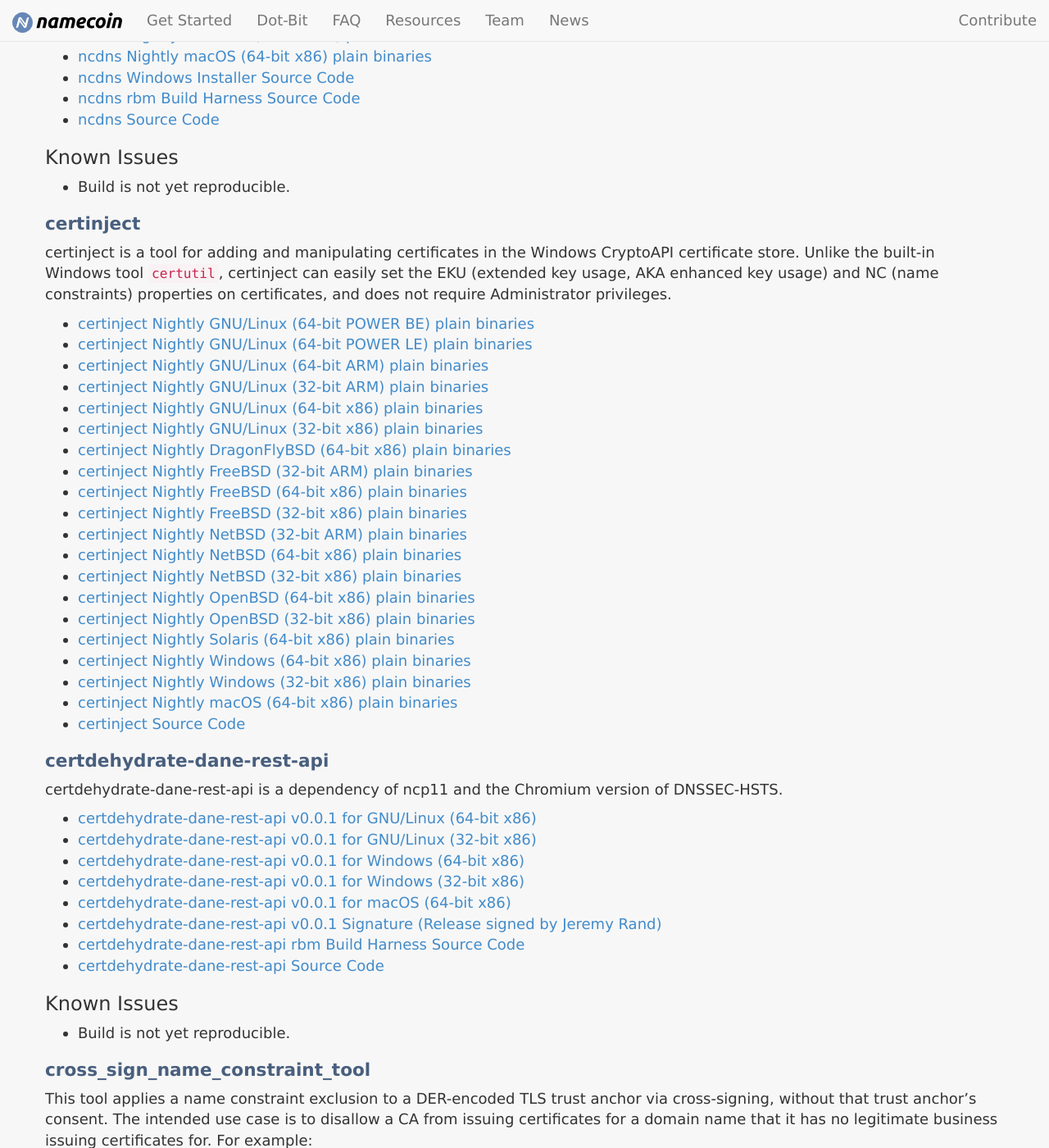
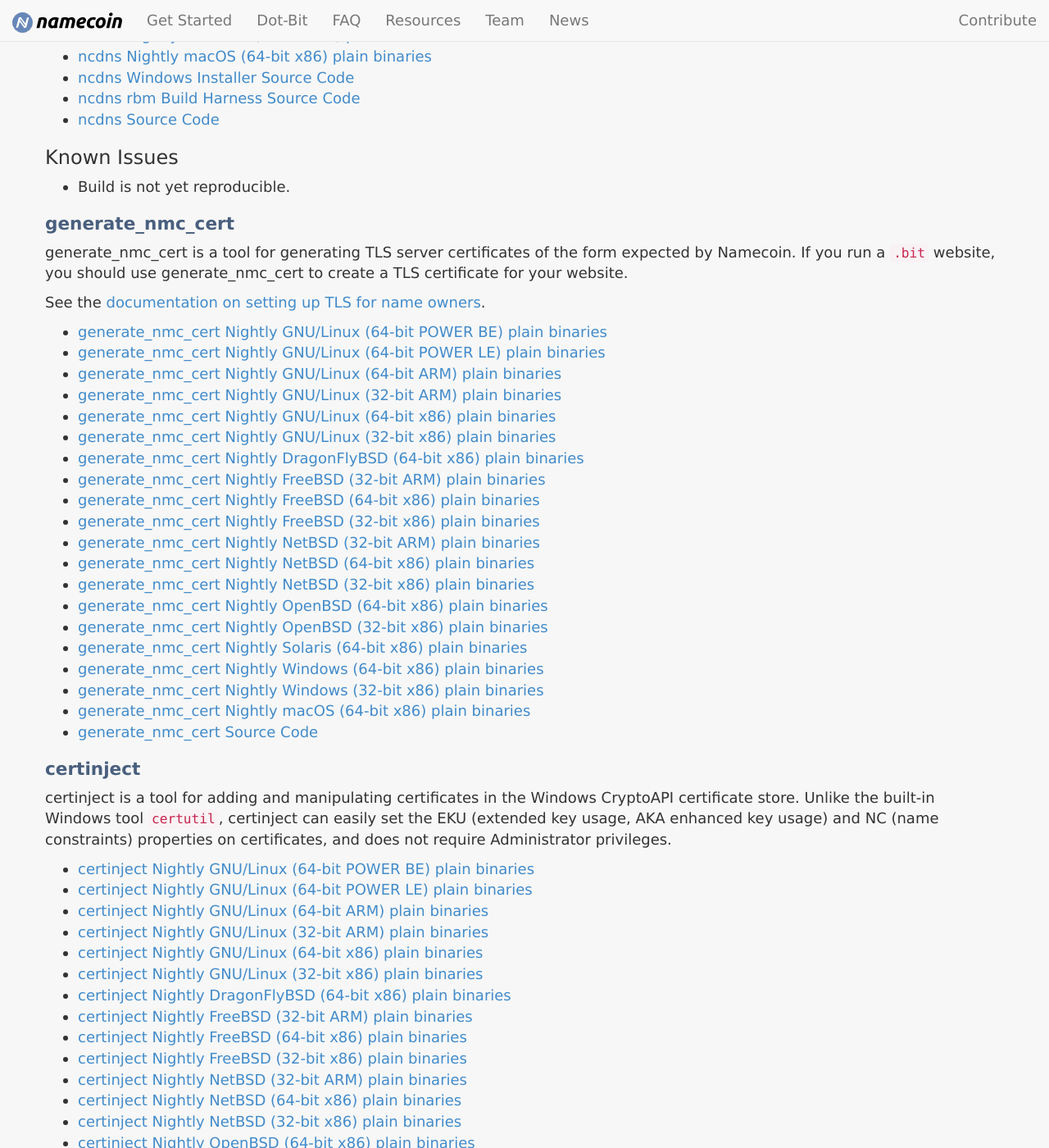
Before and after one commit to JeremyRand/namecoin.org, a Jekyll site: the page built from download/betas/index.md, in a window 1280 px wide and 1400 px high, scrolled down 3644 px. Shown: the whole window at 82% size. Built offline with Jekyll 4.4.1, drawn with Linux system fonts in a browser that asks for light colours.

Commit message:
Add Nightly builds of generate_nmc_cert

```diff
--- a/download/betas/index.md
+++ b/download/betas/index.md
@@ -140,6 +140,33 @@ ncdns plain binaries are also available for most major operating systems.  These
 ### Known Issues
 
 * Build is not yet reproducible.
+
+## generate_nmc_cert
+
+generate_nmc_cert is a tool for generating TLS server certificates of the form expected by Namecoin.  If you run a `.bit` website, you should use generate_nmc_cert to create a TLS certificate for your website.
+
+See the [documentation on setting up TLS for name owners]({{ "/docs/name-owners/tls/" | relative_url }}).
+
+* [generate_nmc_cert Nightly GNU/Linux (64-bit POWER BE) plain binaries](https://api.cirrus-ci.com/v1/artifact/github/namecoin/generate_nmc_cert/Cross-Compile%20Go%20latest/binaries/dist/generate_nmc_cert--linux_ppc64.tar.gz)
+* [generate_nmc_cert Nightly GNU/Linux (64-bit POWER LE) plain binaries](https://api.cirrus-ci.com/v1/artifact/github/namecoin/generate_nmc_cert/Cross-Compile%20Go%20latest/binaries/dist/generate_nmc_cert--linux_ppc64le.tar.gz)
+* [generate_nmc_cert Nightly GNU/Linux (64-bit ARM) plain binaries](https://api.cirrus-ci.com/v1/artifact/github/namecoin/generate_nmc_cert/Cross-Compile%20Go%20latest/binaries/dist/generate_nmc_cert--linux_arm64.tar.gz)
+* [generate_nmc_cert Nightly GNU/Linux (32-bit ARM) plain binaries](https://api.cirrus-ci.com/v1/artifact/github/namecoin/generate_nmc_cert/Cross-Compile%20Go%20latest/binaries/dist/generate_nmc_cert--linux_arm.tar.gz)
+* [generate_nmc_cert Nightly GNU/Linux (64-bit x86) plain binaries](https://api.cirrus-ci.com/v1/artifact/github/namecoin/generate_nmc_cert/Cross-Compile%20Go%20latest/binaries/dist/generate_nmc_cert--linux_amd64.tar.gz)
+* [generate_nmc_cert Nightly GNU/Linux (32-bit x86) plain binaries](https://api.cirrus-ci.com/v1/artifact/github/namecoin/generate_nmc_cert/Cross-Compile%20Go%20latest/binaries/dist/generate_nmc_cert--linux_386.tar.gz)
+* [generate_nmc_cert Nightly DragonFlyBSD (64-bit x86) plain binaries](https://api.cirrus-ci.com/v1/artifact/github/namecoin/generate_nmc_cert/Cross-Compile%20Go%20latest/binaries/dist/generate_nmc_cert--dragonfly_amd64.tar.gz)
+* [generate_nmc_cert Nightly FreeBSD (32-bit ARM) plain binaries](https://api.cirrus-ci.com/v1/artifact/github/namecoin/generate_nmc_cert/Cross-Compile%20Go%20latest/binaries/dist/generate_nmc_cert--freebsd_arm.tar.gz)
+* [generate_nmc_cert Nightly FreeBSD (64-bit x86) plain binaries](https://api.cirrus-ci.com/v1/artifact/github/namecoin/generate_nmc_cert/Cross-Compile%20Go%20latest/binaries/dist/generate_nmc_cert--freebsd_amd64.tar.gz)
+* [generate_nmc_cert Nightly FreeBSD (32-bit x86) plain binaries](https://api.cirrus-ci.com/v1/artifact/github/namecoin/generate_nmc_cert/Cross-Compile%20Go%20latest/binaries/dist/generate_nmc_cert--freebsd_386.tar.gz)
+* [generate_nmc_cert Nightly NetBSD (32-bit ARM) plain binaries](https://api.cirrus-ci.com/v1/artifact/github/namecoin/generate_nmc_cert/Cross-Compile%20Go%20latest/binaries/dist/generate_nmc_cert--netbsd_arm.tar.gz)
+* [generate_nmc_cert Nightly NetBSD (64-bit x86) plain binaries](https://api.cirrus-ci.com/v1/artifact/github/namecoin/generate_nmc_cert/Cross-Compile%20Go%20latest/binaries/dist/generate_nmc_cert--netbsd_amd64.tar.gz)
+* [generate_nmc_cert Nightly NetBSD (32-bit x86) plain binaries](https://api.cirrus-ci.com/v1/artifact/github/namecoin/generate_nmc_cert/Cross-Compile%20Go%20latest/binaries/dist/generate_nmc_cert--netbsd_386.tar.gz)
+* [generate_nmc_cert Nightly OpenBSD (64-bit x86) plain binaries](https://api.cirrus-ci.com/v1/artifact/github/namecoin/generate_nmc_cert/Cross-Compile%20Go%20latest/binaries/dist/generate_nmc_cert--openbsd_amd64.tar.gz)
+* [generate_nmc_cert Nightly OpenBSD (32-bit x86) plain binaries](https://api.cirrus-ci.com/v1/artifact/github/namecoin/generate_nmc_cert/Cross-Compile%20Go%20latest/binaries/dist/generate_nmc_cert--openbsd_386.tar.gz)
+* [generate_nmc_cert Nightly Solaris (64-bit x86) plain binaries](https://api.cirrus-ci.com/v1/artifact/github/namecoin/generate_nmc_cert/Cross-Compile%20Go%20latest/binaries/dist/generate_nmc_cert--solaris_amd64.tar.gz)
+* [generate_nmc_cert Nightly Windows (64-bit x86) plain binaries](https://api.cirrus-ci.com/v1/artifact/github/namecoin/generate_nmc_cert/Cross-Compile%20Go%20latest/binaries/dist/generate_nmc_cert--windows_amd64.tar.gz)
+* [generate_nmc_cert Nightly Windows (32-bit x86) plain binaries](https://api.cirrus-ci.com/v1/artifact/github/namecoin/generate_nmc_cert/Cross-Compile%20Go%20latest/binaries/dist/generate_nmc_cert--windows_386.tar.gz)
+* [generate_nmc_cert Nightly macOS (64-bit x86) plain binaries](https://api.cirrus-ci.com/v1/artifact/github/namecoin/generate_nmc_cert/Cross-Compile%20Go%20latest/binaries/dist/generate_nmc_cert--darwin_amd64.tar.gz)
+* [generate_nmc_cert Source Code](https://github.com/namecoin/generate_nmc_cert)
 
 ## certinject
 
```
